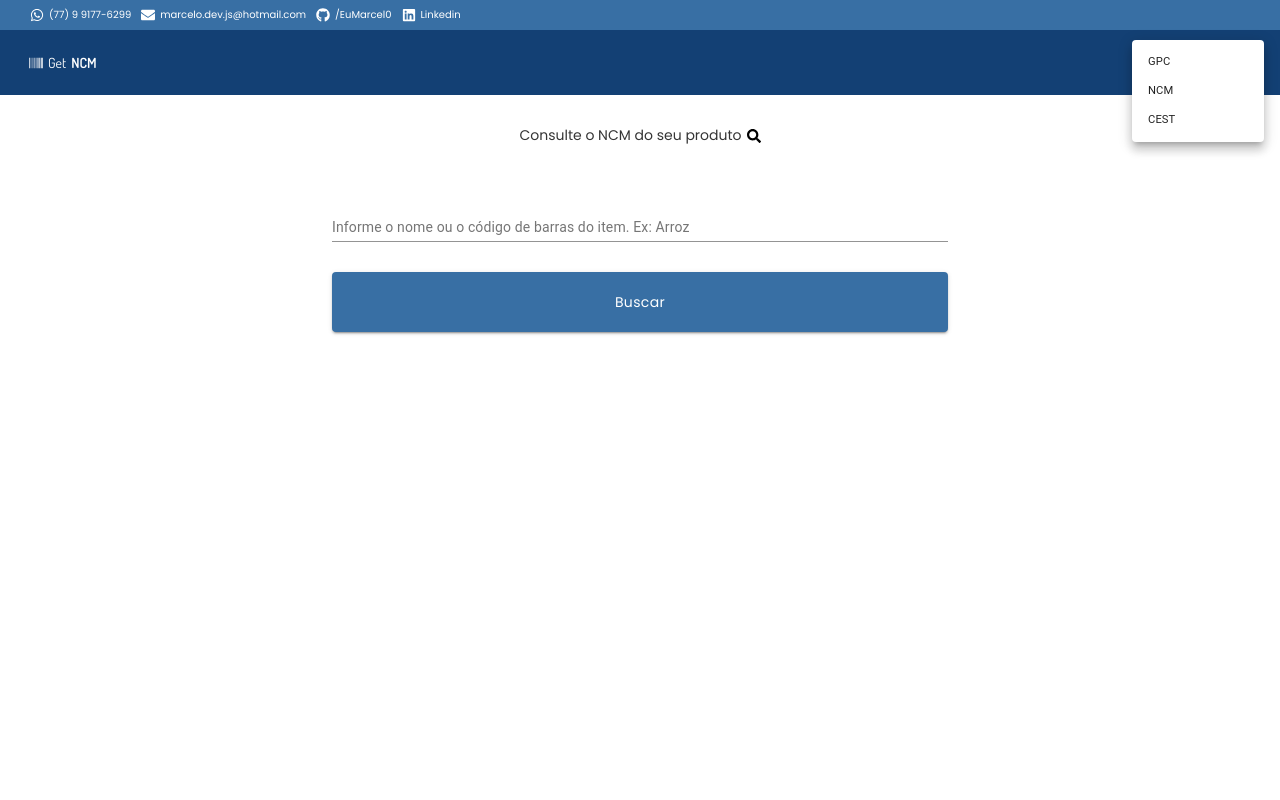
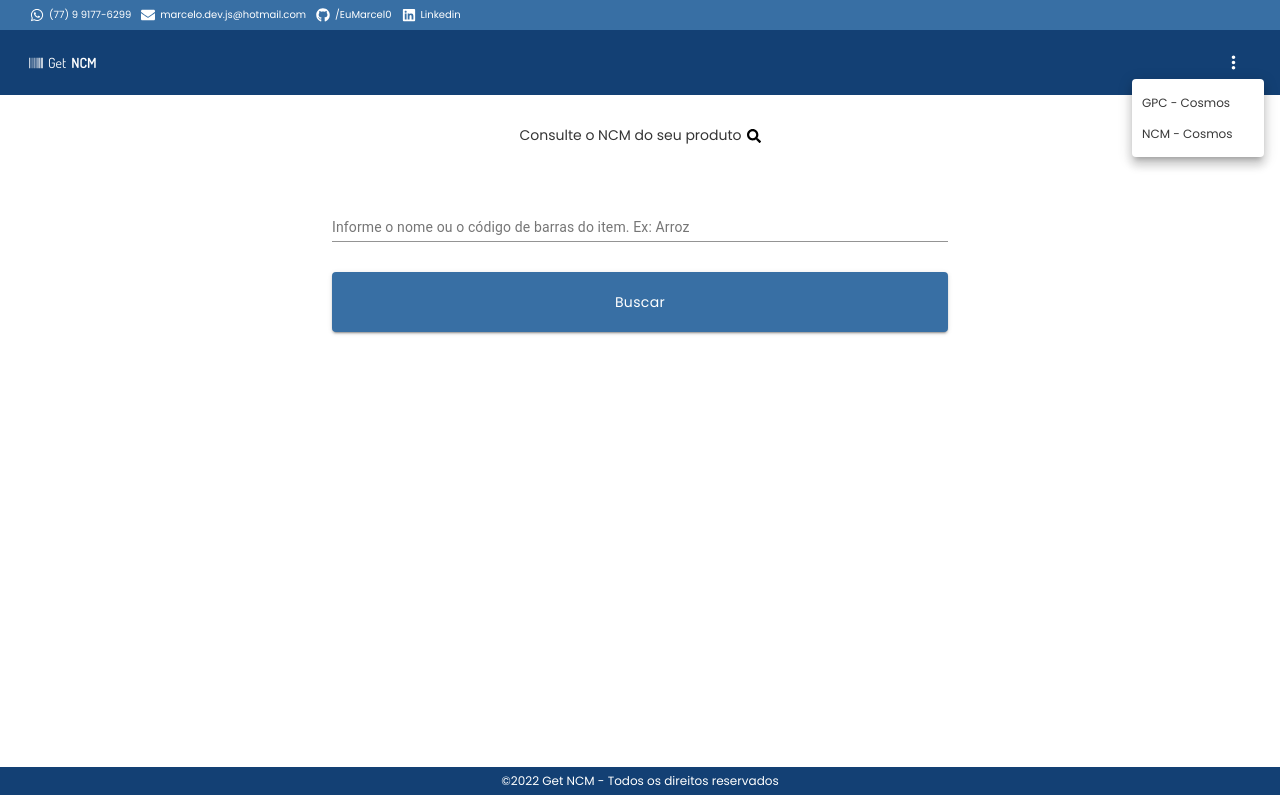
Before and after one commit to EuMarcel0/consultor-ncm, a React (Vite) app: page / in a window 1280 px wide. Both pictures are taken after a click on the button "more". Built offline with nearby package versions, Linux system fonts and the light colour scheme.

Commit message:
Projeto finalizado - MVP

```diff
--- a/src/App.module.css
+++ b/src/App.module.css
@@ -16,8 +16,9 @@ li{
   list-style: none;
 }
 
-.mainFullArea{
-  height: calc(100vh - 97px);
+.container{
+  min-height: 84vh;
+  max-height: auto;
 }
 .searchInput{
   display: flex;
@@ -65,13 +66,8 @@ li{
   align-items: center;
   justify-content: center;
   padding: 10px 5px;
-  /* border-top: 1px solid #5a82a856;
-  border-bottom: 1px solid #5a82a856; */
+}
 
-}
-.itemsInfos:nth-child(even){
-  background-color: #6c89a416;
-}
 .itemsInfos .itemsDetails,
 .itemNcmCode,
 .itemNcmDescription{
@@ -90,8 +86,8 @@ li{
   max-width: 100px;
 }
 .itemsInfos span{
-    color: #386fa4;
-    font-weight: bold;
+  color: #386fa4;
+  font-weight: bold;
 }
 .loading{
   width: 100%;
@@ -100,3 +96,8 @@ li{
   align-items: center;
   margin-top: 70px;
 }
+.clearResults{
+  width: 100%;
+  display: flex;
+  justify-content: center;
+}
--- a/src/App.tsx
+++ b/src/App.tsx
@@ -9,15 +9,19 @@ import { Item } from './Types';
 import { Spin } from './components/SpinLoad/spind';
 import { AlertInput } from './components/AlertInput/alertInput';
 import ScrollToTop from 'react-scroll-to-top';
+import { Footer } from './components/Footer/footer';
+import { AlertNoResults } from './components/AlertNoResults/alertNoResult';
 
 
 function App() {
 	// Endpoint para requisição
+
 	const BASE_URL = 'https://api.cosmos.bluesoft.com.br/products?query=';
 
 	const [loading, setLoading] = useState(false);
 	const [clearResult, setClearResult] = useState(false);
 	const [alertInput, setAlertInput] = useState(false);
+	const [alertNoResult, setAlertNoResult] = useState(false);
 
 	const [searchItem, setSearchItem] = useState('');
 	const [items, setItems] = useState<Item[]>([]);
@@ -33,12 +37,13 @@ function App() {
 	const handleSearchItem = async () => {
 		if (searchItem === '') {
 			setAlertInput(true)
+			setAlertNoResult(false)
 		} else {
 			setLoading(true)
 			let response = await fetch(`${BASE_URL}${searchItem}`, {
 				headers: {
 					'Content-Type': 'application/json',
-					'X-Cosmos-Token': 'HeCelp4qdoKSY8oORf-7uQ',
+					'X-Cosmos-Token': 'K1-bSevW2CDAGQf3jXCnGw',
 					'User-Agent': 'Cosmos-API-Request'
 				}
 			})
@@ -47,6 +52,14 @@ function App() {
 			setAlertInput(false)
 			let data = await response.json();
 			setItems(data.products)
+			if(data.total_count === 0){
+				setAlertNoResult(true)
+				setClearResult(false)
+			}else{
+				setAlertNoResult(false)
+				setClearResult(true)
+			}
+
 		}
 	}
 
@@ -65,7 +78,7 @@ function App() {
 		<>
 			<Header />
 			<div className={style.mainFullArea}>
-				<Container>
+				<Container className={style.container}>
 					<div className={style.searchInput}>
 						<div className={style.searcheTextAndIcon}>
 							<h1>Consulte o NCM do seu produto</h1>
@@ -99,6 +112,9 @@ function App() {
 						{alertInput &&
 							<AlertInput />
 						}
+						{alertNoResult &&
+							<AlertNoResults />
+						}
 						{clearResult &&
 							<Button
 								variant="contained"
@@ -118,6 +134,7 @@ function App() {
 							</div>
 						}
 						{items.map((item) => (
+							<>
 								<div key={item.gtin} className={style.itemsInfos}>
 									<div className={style.itemsImage}>
 										{item.description ? <img src={item.thumbnail ? item.thumbnail : imageNotFound} alt="imagem_produto" /> : ''}
@@ -134,18 +151,28 @@ function App() {
 											<span>NCM: </span>}
 										{item.ncm.code}
 									</div>
-								{/* <div className={style.itemNcmDescription}>
-									{item.ncm.full_description &&
-										<span>Descrição NCM: </span>}
-									{item.ncm.full_description}
-								</div> */}
 									<div>
 										{item.description ? <DetailsAccordion details={item} /> : ''}
 									</div>
 								</div>
+							</>
 						))}
+						{clearResult &&
+							<div className={style.clearResults}>
+								<Button
+									variant="contained"
+									size="medium"
+									className={style.buttonClear}
+									onClick={handleClearResults}
+									color='secondary'
+								>
+									Limpar resultados
+								</Button>
+							</div>
+						}
 					</div>
 				</Container>
+				<Footer />
 				<div>
 					<ScrollToTop
 					smooth
--- a/src/Types.tsx
+++ b/src/Types.tsx
@@ -21,4 +21,9 @@ export type Item = {
     min_price: '';
     avg_price: '';
     price: '';
+    current_page: '';
+    per_page: '';
+    total_pages: '';
+    total_count: '';
+    next_page: '';
 }
--- /dev/null
+++ b/src/components/AlertNoResults/alertNoResult.tsx
@@ -0,0 +1,28 @@
+import style from './alertNoResults.module.css';
+import { makeStyles, Theme, createStyles } from '@material-ui/core/styles';
+import { Alert, AlertTitle } from '@material-ui/lab';
+
+const useStyles = makeStyles((theme: Theme) =>
+    createStyles({
+        root: {
+            width: '100%',
+            '& > * + *': {
+                marginTop: theme.spacing(2),
+            },
+        },
+    }),
+);
+
+export const AlertNoResults = () => {
+
+    const classes = useStyles();
+
+    return (
+        <div className={style.root}>
+            <Alert severity="error">
+                <AlertTitle><strong>Erro</strong></AlertTitle>
+                Nenhum resultado encontrado! — <strong>Verifique se o nome informado na busca está correto</strong>
+            </Alert>
+        </div>
+    );
+}
--- /dev/null
+++ b/src/components/AlertNoResults/alertNoResults.module.css
@@ -0,0 +1,3 @@
+.root{
+    margin-top: 30px;
+}
--- /dev/null
+++ b/src/components/Footer/footer.module.css
@@ -0,0 +1,11 @@
+.footerArea{
+    display: flex;
+    justify-content: center;
+    align-items: center;
+    color: #fff;
+    background-color: #134074;
+    padding: 5px 10px;
+}
+.footerCopyright{
+    font-size: 12px;
+}
--- /dev/null
+++ b/src/components/Footer/footer.tsx
@@ -0,0 +1,9 @@
+import style from './footer.module.css';
+
+export const Footer = () => {
+    return(
+        <div className={style.footerArea}>
+            <div className={style.footerCopyright}>©2022 Get NCM - Todos os direitos reservados</div>
+        </div>
+    );
+}
--- a/src/components/Menu/menu.module.css
+++ b/src/components/Menu/menu.module.css
@@ -1,6 +1,27 @@
+.longMenu{
+    margin-top: 40px;
+}
 .buttonMenu{
     color: #fff !important;
 }
 .menuItem{
     font-size: .8rem !important;
 }
+.gpcButtonArea,
+.ncmButtonArea{
+    width: 100%;
+    padding: 5px 10px;
+    transition: all .2s ease-in-out;
+
+}
+.gpcButton,
+.ncmButton{
+    background-color: transparent;
+    cursor: pointer;
+    color: #383838;
+    font-size: 12px;
+}
+.gpcButton:hover,
+.ncmButton:hover{
+    color: #999;
+}
--- a/src/components/Menu/menu.tsx
+++ b/src/components/Menu/menu.tsx
@@ -4,18 +4,17 @@ import Menu from '@material-ui/core/Menu';
 import MenuItem from '@material-ui/core/MenuItem';
 import MoreVertIcon from '@material-ui/icons/MoreVert';
 import style from './menu.module.css';
+import {LinkConsultCosmos} from '../../services';
 
 
-const options = [
-    'GPC',
-    'NCM',
-    'CEST',
-];
+const consultGpc = LinkConsultCosmos.gpcAllCosmos;
+const consultNcm = LinkConsultCosmos.ncmAllCosmos;
 
 const ITEM_HEIGHT = 48;
 
 export const MenuLinks = () => {
     const [anchorEl, setAnchorEl] = useState(null);
+    const [list, setList] = useState(false);
     const open = Boolean(anchorEl);
 
     const handleClick = (event: React.MouseEvent<any>) => {
@@ -27,7 +26,7 @@ export const MenuLinks = () => {
     };
 
     return (
-        <div>
+        <div className={style.muneAllArea}>
             <IconButton
                 aria-label="more"
                 aria-controls="long-menu"
@@ -38,6 +37,7 @@ export const MenuLinks = () => {
             </IconButton>
             <Menu
                 id="long-menu"
+                className={style.longMenu}
                 anchorEl={anchorEl}
                 keepMounted
                 open={open}
@@ -49,15 +49,22 @@ export const MenuLinks = () => {
                     },
                 }}
             >
-                {options.map((option) => (
-                    <MenuItem
-                        className={style.menuItem}
-                        key={option}
-                        onClick={handleClose}
+                <div className={style.gpcButtonArea} onClick={handleClose}>
+                    <a href={consultGpc}
+                    className={style.gpcButton}
+                    target="_blank"
                     >
-                        {option}
-                    </MenuItem>
-                ))}
+                        GPC - Cosmos
+                    </a>
+                </div>
+                <div className={style.ncmButtonArea} onClick={handleClose}>
+                    <a href={consultNcm}
+                    className={style.ncmButton}
+                    target="_blank"
+                    >
+                        NCM - Cosmos
+                    </a>
+                </div>
             </Menu>
         </div>
     );
--- a/src/services.ts
+++ b/src/services.ts
@@ -3,3 +3,8 @@ export const linksSocialMedia = {
     git: 'https://github.com/EuMarcel0',
     whatsApp: 'https://wa.me/5577991776299?text=Ol%C3%A1%2C%20tudo%20bem%3F'
 }
+
+export const LinkConsultCosmos = {
+    gpcAllCosmos: 'https://cosmos.bluesoft.com.br/gpcs',
+    ncmAllCosmos: 'https://cosmos.bluesoft.com.br/ncms'
+}
```
Also changed, not shown: src/components/Pagination/pagination.tsx (added, +14 -0 lines), src/components/Pagination/pagination.modules.css (added). Lines whose indentation alone changed are shown as unchanged.
